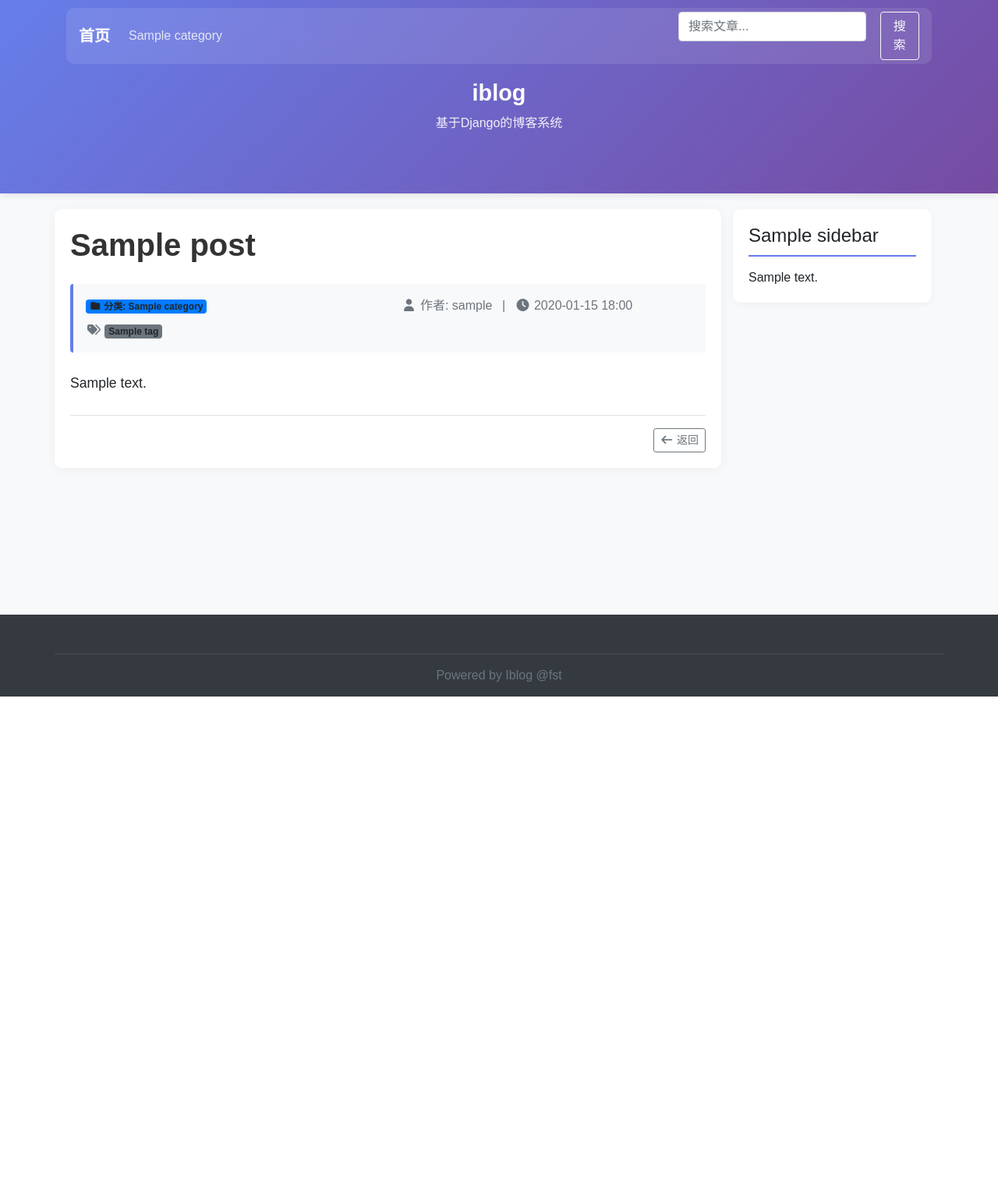
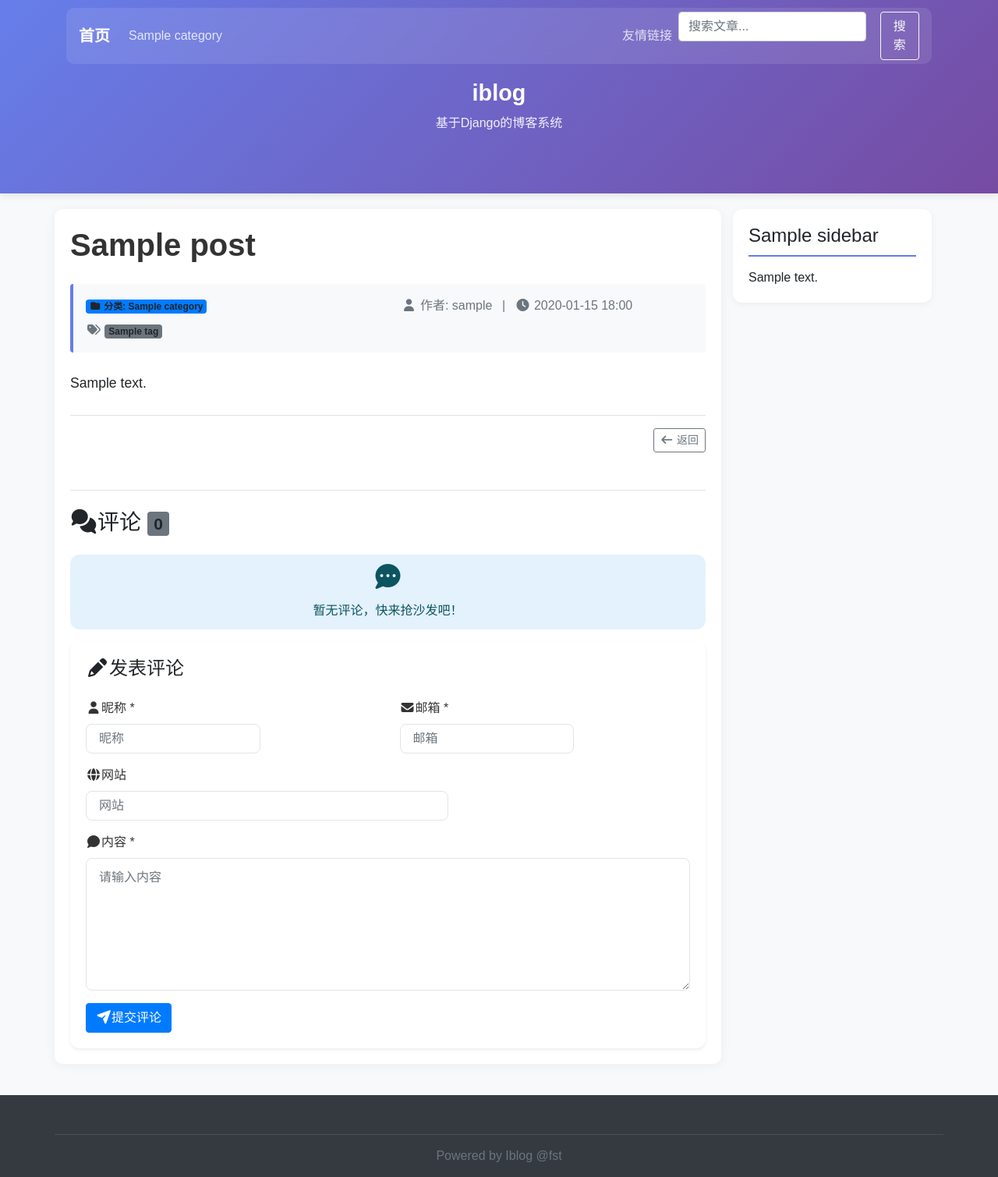
Before and after one commit to fst1122/ilog, a Django app: a page that uses iblog/iblog/themes/bootstrap/templates/blog/base.html in a window 1280 px wide. Shown: the whole page at 78% size. Before the commit the page ends 893 px from the top, so only its background shows below. Run offline with Django 5.2, Linux system fonts and the light colour scheme; tables that the repository leaves empty hold one stand-in row (values such as "Sample post"); some libraries are stand-ins or nearby versions.

Commit message:
增加评论模块

```diff
--- /dev/null
+++ b/iblog/comment/forms.py
@@ -0,0 +1,44 @@
+from django import forms
+
+from .models import Comment
+
+
+class CommentForm(forms.ModelForm):
+    nickname = forms.CharField(
+        label='昵称',
+        max_length=50,
+        widget=forms.widgets.TextInput(
+            attrs={'class': 'form-control', 'placeholder': '昵称', 'style': 'width: 60%;'}
+        )
+    )
+    email = forms.CharField(
+        label='Email',
+        max_length=50,
+        widget=forms.widgets.EmailInput(
+            attrs={'class': 'form-control', 'placeholder': '邮箱', 'style': 'width: 60%;'}
+        )
+    )
+    website = forms.CharField(
+        label='网站',
+        max_length=100,
+        widget=forms.widgets.URLInput(
+            attrs={'class': 'form-control', 'placeholder': '网站', 'style': 'width: 60%;'}
+        )
+    )
+    content = forms.CharField(
+        label='内容',
+        max_length=500,
+        widget=forms.widgets.Textarea(
+            attrs={'class': 'form-control', 'rows': 6, 'cols': 60,'placeholder': '请输入内容'}
+        )
+    )
+
+    def clean_content(self):
+        content = self.cleaned_data.get('content')
+        if len(content) < 10:
+            raise forms.ValidationError('内容长度怎么能这么短呢？')
+        return content
+
+    class Meta:
+        model = Comment
+        fields = ['nickname', 'email', 'website', 'content']
--- a/iblog/comment/models.py
+++ b/iblog/comment/models.py
@@ -10,7 +10,7 @@
         (STATUS_NORMAL, '正常'),
         (STATUS_DELETE, '删除'),
     )
-    target = models.ForeignKey(Post, verbose_name="评论目标", on_delete=models.CASCADE)
+    target = models.CharField(max_length=100, verbose_name="评论目标")
     content = models.CharField(max_length=2000, verbose_name="内容")
     nickname = models.CharField(max_length=50, verbose_name="昵称")
     website = models.URLField(verbose_name="网站")
@@ -19,5 +19,9 @@
                                         choices=STATUS_ITEMS, verbose_name="状态")
     created_time = models.DateTimeField(auto_now_add=True, verbose_name="创建时间")
 
+    @classmethod
+    def get_by_target(cls, target):
+        return cls.objects.filter(status=cls.STATUS_NORMAL, target=target)
+
     class Meta:
         verbose_name = verbose_name_plural = "评论"
--- /dev/null
+++ b/iblog/comment/templatetags/comment_block.py
@@ -0,0 +1,17 @@
+from multiprocessing.resource_tracker import register
+
+from django import template
+
+from comment.forms import CommentForm
+from comment.models import Comment
+
+register = template.Library()
+
+
+@register.inclusion_tag('comment/block.html')
+def comment_block(target):
+    return {
+        'target': target,
+        'comment_form': CommentForm(),
+        'comment_list': Comment.get_by_target(target),
+    }
--- a/iblog/iblog/themes/bootstrap/templates/blog/base.html
+++ b/iblog/iblog/themes/bootstrap/templates/blog/base.html
@@ -128,6 +128,11 @@
                             </li>
                         {% endfor %}
                     </ul>
+                    <ul class="navbar-nav">
+                        <li class="nav-item">
+                            <a class="nav-link" href="{% url 'links' %}">友情链接</a>
+                        </li>
+                    </ul>
                     <form class="search-form d-flex" action="/search/" method="GET" >
                         <input class="form-control mr-sm-2" type="search" name="keyword" placeholder="搜索文章..." aria-label="Search" value="{{ keyword }}">
                         <button class="btn btn-outline-light my-2 my-sm-0" type="submit">搜索</button>
--- a/iblog/iblog/themes/bootstrap/templates/blog/detail.html
+++ b/iblog/iblog/themes/bootstrap/templates/blog/detail.html
@@ -1,12 +1,6 @@
-<!DOCTYPE html>
-<html lang="en">
-<head>
-    <meta charset="UTF-8">
-    <title>detail</title>
-</head>
-<body>
     {% extends "./base.html" %}
     {% load static %}
+    {% load comment_block %}
 
     {% block title %}
         {{ post.title }}
@@ -65,6 +59,7 @@
                 </div>
             </div>
         </div>
+        {% comment_block request.path %}
     {% endblock %}
 
     {% block extra_css %}
@@ -142,5 +137,3 @@
             }
         </style>
     {% endblock %}
-</body>
-</html>
--- /dev/null
+++ b/iblog/iblog/themes/bootstrap/templates/comment/block.html
@@ -0,0 +1,184 @@
+<!DOCTYPE html>
+<html lang="en">
+<head>
+    <meta charset="UTF-8">
+    <title>Title</title>
+</head>
+<body>
+    <!-- 评论列表区域 -->
+    <div class="post-comments mt-5 pt-4 border-top">
+        <h3 class="mb-4">
+            <i class="fas fa-comments me-2"></i>评论
+            <span class="badge bg-secondary">{{ comment_list|length }}</span>
+        </h3>
+
+        <!-- 评论列表 -->
+        {% if comment_list %}
+            <div class="comments-list mb-5">
+                {% for comment in comment_list %}
+                    <div class="comment-item card mb-3 border-0 shadow-sm">
+                        <div class="card-body">
+                            <div class="d-flex align-items-start">
+                                <div class="comment-avatar bg-primary text-white rounded-circle d-flex align-items-center justify-content-center me-3"
+                                     style="width: 40px; height: 40px; flex-shrink: 0;">
+                                    <span>{{ comment.nickname|first|upper }}</span>
+                                </div>
+                                <div class="flex-grow-1">
+                                    <div class="d-flex justify-content-between align-items-center mb-2">
+                                        <h6 class="mb-0 text-primary">
+                                            {% if comment.website %}
+                                                <a href="{{ comment.website }}" target="_blank" rel="noopener noreferrer">
+                                                    {{ comment.nickname }}
+                                                </a>
+                                            {% else %}
+                                                {{ comment.nickname }}
+                                            {% endif %}
+                                        </h6>
+                                        <small class="text-muted">
+                                            <i class="far fa-clock me-1"></i>
+                                            {{ comment.created_time|date:"Y-m-d H:i" }}
+                                        </small>
+                                    </div>
+                                    <div class="comment-content">
+                                        {{ comment.content|linebreaks }}
+                                    </div>
+                                </div>
+                            </div>
+                        </div>
+                    </div>
+                {% endfor %}
+            </div>
+        {% else %}
+            <div class="alert alert-info text-center">
+                <i class="fas fa-comment-dots fa-2x mb-3"></i>
+                <p class="mb-0">暂无评论，快来抢沙发吧！</p>
+            </div>
+        {% endif %}
+    </div>
+
+    <!-- 评论表单 -->
+    <div class="comment-form card border-0 shadow-sm">
+        <div class="card-body">
+            <h4 class="card-title mb-4">
+                <i class="fas fa-pencil-alt me-2"></i>发表评论
+            </h4>
+            <form method="POST" action="/comment/" class="row">
+                {% csrf_token %}
+                <input type="hidden" name="target" value="{{ target }}">
+
+                <div class="col-md-6 mb-3">
+                    <label for="{{ comment_form.nickname.id_for_label }}" class="form-label">
+                        <i class="fas fa-user me-1"></i>昵称 *
+                    </label>
+                    {{ comment_form.nickname }}
+                    {% if comment_form.nickname.errors %}
+                        <div class="text-danger small mt-1">
+                            <i class="fas fa-exclamation-circle me-1"></i>{{ comment_form.nickname.errors }}
+                        </div>
+                    {% endif %}
+                </div>
+
+                <div class="col-md-6 mb-3">
+                    <label for="{{ comment_form.email.id_for_label }}" class="form-label">
+                        <i class="fas fa-envelope me-1"></i>邮箱 *
+                    </label>
+                    {{ comment_form.email }}
+                    {% if comment_form.email.errors %}
+                        <div class="text-danger small mt-1">
+                            <i class="fas fa-exclamation-circle me-1"></i>{{ comment_form.email.errors }}
+                        </div>
+                    {% endif %}
+                </div>
+
+                <div class="col-12 mb-3">
+                    <label for="{{ comment_form.website.id_for_label }}" class="form-label">
+                        <i class="fas fa-globe me-1"></i>网站
+                    </label>
+                    {{ comment_form.website }}
+                    {% if comment_form.website.errors %}
+                        <div class="text-danger small mt-1">
+                            <i class="fas fa-exclamation-circle me-1"></i>{{ comment_form.website.errors }}
+                        </div>
+                    {% endif %}
+                </div>
+
+                <div class="col-12 mb-3">
+                    <label for="{{ comment_form.content.id_for_label }}" class="form-label">
+                        <i class="fas fa-comment me-1"></i>内容 *
+                    </label>
+                    {{ comment_form.content }}
+                    {% if comment_form.content.errors %}
+                        <div class="text-danger small mt-1">
+                            <i class="fas fa-exclamation-circle me-1"></i>{{ comment_form.content.errors }}
+                        </div>
+                    {% endif %}
+                </div>
+
+                <div class="col-12">
+                    <button type="submit" class="btn btn-primary">
+                        <i class="fas fa-paper-plane me-1"></i>提交评论
+                    </button>
+                </div>
+            </form>
+        </div>
+    </div>
+
+
+    <style>    .comment-item {
+            transition: all 0.3s ease;
+            border-radius: 12px;
+        }
+
+        .comment-item:hover {
+            transform: translateY(-2px);
+            box-shadow: 0 5px 15px rgba(0,0,0,0.1);
+        }
+
+        .comment-avatar {
+            font-weight: bold;
+            font-size: 1rem;
+        }
+
+        .comment-content {
+            line-height: 1.6;
+            color: #555;
+        }
+
+        .comment-content p {
+            margin-bottom: 0.5rem;
+        }
+
+        .comment-form .form-control {
+            border-radius: 8px;
+            border: 1px solid #e1e5e9;
+            padding: 0.75rem 1rem;
+        }
+
+        .comment-form .form-control:focus {
+            border-color: #667eea;
+            box-shadow: 0 0 0 0.2rem rgba(102, 126, 234, 0.25);
+        }
+
+        .card {
+            border-radius: 12px;
+        }
+
+        .alert-info {
+            border-radius: 12px;
+            background-color: #e3f2fd;
+            border: none;
+        }
+
+        .form-label {
+            font-weight: 500;
+            color: #333;
+        }
+
+        .list-group-item {
+            border-radius: 8px !important;
+            margin-bottom: 10px;
+            border: 1px solid #e9ecef !important;
+        }
+    </style>
+</body>
+</html>
--- a/iblog/iblog/themes/bootstrap/templates/config/blocks/sidebar_comments.html
+++ b/iblog/iblog/themes/bootstrap/templates/config/blocks/sidebar_comments.html
@@ -18,10 +18,10 @@
                                 <div class="sidebar-comment-nickname text-primary fw-bold">
                                     {{ comment.nickname }}
                                 </div>
-                                <div class="sidebar-comment-content text-muted small mb-1">
-                                    {{ comment.content }}
+                                <div class="sidebar-comment-content text-muted small mb-1" title="{{ comment.content }}">
+                                    {{ comment.content|truncatechars:15 }}
                                 </div>
-                                <a href="{% url 'post-detail' comment.target.id %}" class="sidebar-comment-target text-decoration-none small">
+                                <a href="{{ comment.target }}" class="sidebar-comment-target text-decoration-none small">
                                     <i class="fas fa-reply me-1"></i> {{ comment.target.title }}
                                 </a>
                             </div>
--- a/iblog/iblog/urls.py
+++ b/iblog/iblog/urls.py
@@ -24,6 +24,7 @@
     SearchView, AuthorView,
 )
 from config.views import LinkListView
+from comment.views import CommentView
 
 
 urlpatterns = [
@@ -36,4 +37,5 @@
     path('links/', LinkListView.as_view(), name='links'),
     path('search/', SearchView.as_view(), name='search'),
     path('author/<int:owner_id>/', AuthorView.as_view(), name='author'),
+    path('comment/', CommentView.as_view(), name='comment'),
 ]
```
Also changed, not shown: iblog/comment/views.py (+29 -2 lines), iblog/iblog/themes/bootstrap/templates/blog/list.html (+2 -11 lines), iblog/iblog/themes/bootstrap/templates/comment/result.html (added, +34 -0 lines), iblog/iblog/themes/bootstrap/templates/config/links.html (+50 -18 lines), iblog/comment/migrations/0002_alter_comment_target.py (added), iblog/comment/templatetags/__init__.py (added).
